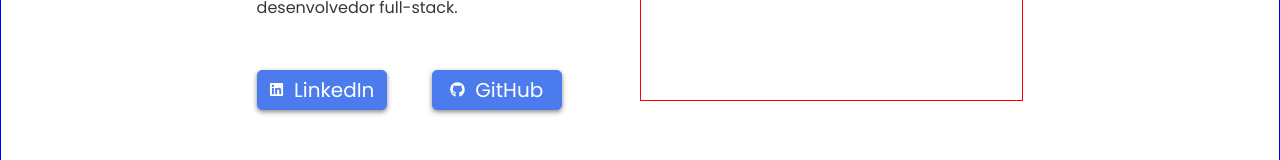
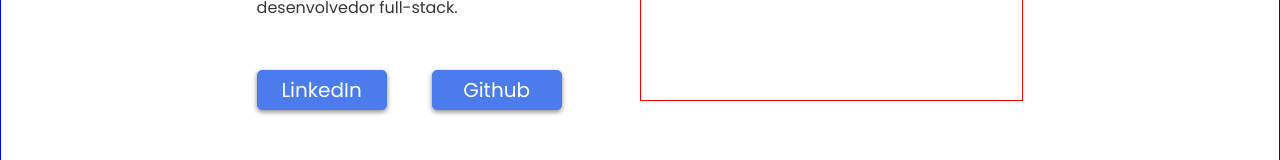
Before and after one commit to pedrolgr/portfolio, a React app in the folder portfolio/: page / in a window 1280 px wide. Shown: the part 599-759 px from the top of the page. Built offline with nearby package versions, Linux system fonts and the light colour scheme.

Commit message:
Componentização Buttons

```diff
--- /dev/null
+++ b/portfolio/src/components/Button/index.js
@@ -0,0 +1,22 @@
+import React from 'react';
+import "./styles.css"
+
+const Button = (props,icon) => {
+    return (
+        <a>
+            <button className='button'>
+                {props.name}
+            </button>
+        </a>
+
+    )
+}
+
+export default Button;
+
+
+/*<a href='https://github.com/pedrolgr'>
+                        <button>
+                            <FaGithub className='icon'/> GitHub
+                        </button>
+                    </a>*/
--- /dev/null
+++ b/portfolio/src/components/Button/styles.css
@@ -0,0 +1,23 @@
+button{
+    width: 130px;
+    height: 40px;
+    border: 1px solid #4b7bec;
+    background-color: #4b7bec;
+    border-radius: 5px;
+
+    cursor: pointer;
+
+    margin: 50px 45px 5px 0px;
+    box-shadow: 0px 2px 5px #8a8989;
+    transition: 0.5s;
+
+    text-decoration: none;
+    color: white;
+    font-size: 20px;
+}
+
+.button:hover{
+    border: 1px solid #2b56bb;
+    background-color: #2b56bb;
+    transition: 0.5s;
+}
--- a/portfolio/src/components/Header/index.js
+++ b/portfolio/src/components/Header/index.js
@@ -1,7 +1,7 @@
 import React from 'react';
 import "./styles.css"
 import { FaGithub, FaLinkedin } from 'react-icons/fa';
-import Avatar from '../../img';
+import Button from '../Button';
 
 const Header = () => {
     return (
@@ -18,18 +18,10 @@ const Header = () => {
                         pretendo me tornar um desenvolvedor full-stack.</p>
 
 
-                    <a href='https://www.linkedin.com/in/pedrolgr/'>
-                        <button>
-                            <FaLinkedin className='icon'/> LinkedIn
-                        </button>
-                    </a>
+                    <Button name='LinkedIn'/>
 
+                    <Button name='Github'/>
 
-                    <a href='https://github.com/pedrolgr'>
-                        <button>
-                            <FaGithub className='icon'/> GitHub
-                        </button>
-                    </a>
 
                 </div>
 
--- a/portfolio/src/components/Header/styles.css
+++ b/portfolio/src/components/Header/styles.css
@@ -39,32 +39,6 @@
     padding-top: 25px;
 }
 
-.header-text button{
-    width: 130px;
-    height: 40px;
-    border: 1px solid #4b7bec;
-    background-color: #4b7bec;
-    border-radius: 5px;
-
-    cursor: pointer;
-
-    margin: 50px 45px 5px 0px;
-    box-shadow: 0px 2px 5px #8a8989;
-    transition: 0.5s;
-}
-
-.header-text button:hover{
-    border: 1px solid #2b56bb;
-    background-color: #2b56bb;
-    transition: 0.5s;
-}
-
-.header-text a button {
-    text-decoration: none;
-    color: white;
-    font-size: 20px;
-}
-
 .icon {
     font-size: 15px;
     margin-right: 5px;
```
